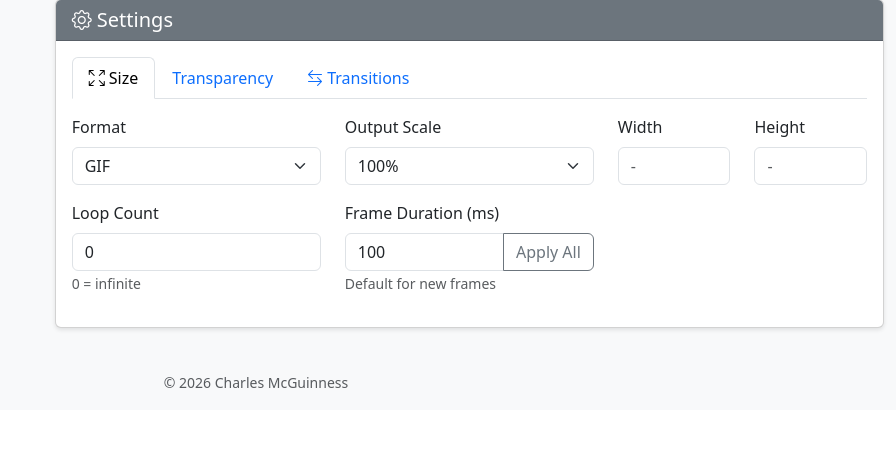
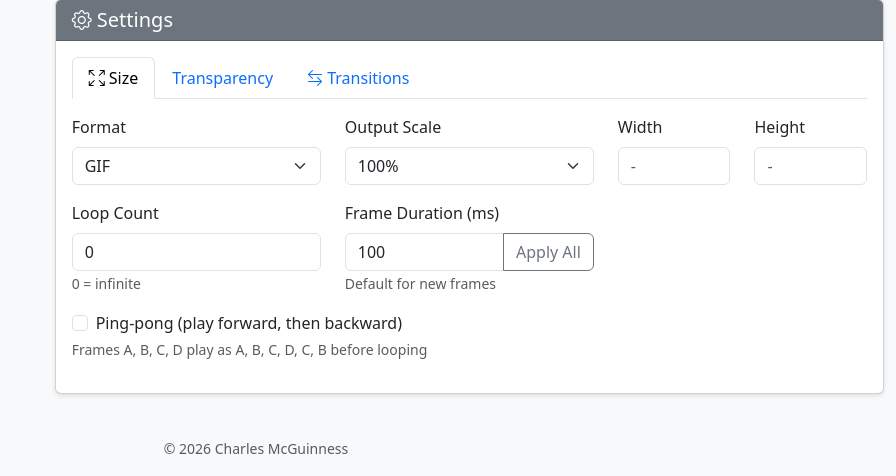
Before and after one commit to cmcguinness/AniGiffy, a Flask app: page / in a window 1280 px wide. Shown: the part 498-974 px from the top of the page, without its empty margins (384-1280 px from the left). Before the commit the page ends 886 px from the top, so only its background shows below. Run offline with Flask 3, Linux system fonts and the light colour scheme; some libraries are stand-ins or nearby versions.

Commit message:
Add ping-pong option to play frames forward then backward
A new "Ping-pong" checkbox in the Size settings plays frames A, B, C, D
as A, B, C, D, C, B before looping. The endpoints are held only once so
the animation doesn't stutter at each turnaround, and the wrap from the
last reversed frame back to the first is seamless.

The sequence is extended after frames are prepared, so the reversed leg
reuses the already-decoded and resized images -- no extra file I/O.
Per-frame durations mirror along with their frames, and transitions
apply across the reverse leg and the loop point. Honoured by both the
preview and full-generate paths, and by GIF and APNG output.

Sequences of one or two frames are left alone, since reversing them
would just repeat what the loop already does.

Co-Authored-By: Claude Opus 5 (1M context) <noreply@anthropic.com>
Claude-Session: https://claude.ai/code/session_01LqgtEHWjqynVnZonpFpvS1

```diff
--- a/static/js/app.js
+++ b/static/js/app.js
@@ -14,7 +14,8 @@ const state = {
         transitionType: 'crossfade',
         transitionTime: 0,
         transitionSteps: 5,
-        outputFormat: 'gif'
+        outputFormat: 'gif',
+        pingPong: false
     },
     frames: [],
     currentPreview: null
@@ -78,6 +79,7 @@ function initializeEventListeners() {
     document.getElementById('outputFormat').addEventListener('change', updateSettings);
     document.getElementById('scale').addEventListener('change', updateSettings);
     document.getElementById('loop').addEventListener('change', updateSettings);
+    document.getElementById('pingPong').addEventListener('change', updateSettings);
     document.getElementById('outputWidth').addEventListener('change', updateSettings);
     document.getElementById('outputHeight').addEventListener('change', updateSettings);
     document.getElementById('defaultDuration').addEventListener('change', updateSettings);
@@ -526,6 +528,7 @@ function updateSettings(event) {
     state.settings.outputFormat = document.getElementById('outputFormat').value;
     state.settings.scale = parseInt(document.getElementById('scale').value);
     state.settings.loop = parseInt(document.getElementById('loop').value);
+    state.settings.pingPong = document.getElementById('pingPong').checked;
     state.settings.transparent = document.getElementById('transparent').checked;
     state.settings.backgroundColor = document.getElementById('backgroundColor').value;
     state.settings.alphaThreshold = parseInt(document.getElementById('alphaThreshold').value);
@@ -593,6 +596,7 @@ function updateUI() {
     document.getElementById('scale').value = state.settings.scale;
     document.getElementById('defaultDuration').value = state.settings.defaultDuration;
     document.getElementById('loop').value = state.settings.loop;
+    document.getElementById('pingPong').checked = state.settings.pingPong;
     updateGenerateButtonLabel();
 
     // Update transparency settings
--- a/templates/index.html
+++ b/templates/index.html
@@ -135,6 +135,19 @@
                                 <small class="form-text text-muted">Default for new frames</small>
                             </div>
                         </div>
+                        <div class="row">
+                            <div class="col-12 mb-3">
+                                <div class="form-check">
+                                    <input class="form-check-input" type="checkbox" id="pingPong">
+                                    <label class="form-check-label" for="pingPong">
+                                        Ping-pong (play forward, then backward)
+                                    </label>
+                                </div>
+                                <small class="form-text text-muted">
+                                    Frames A, B, C, D play as A, B, C, D, C, B before looping
+                                </small>
+                            </div>
+                        </div>
                     </div>
 
                     <!-- Transparency Tab -->
```
Also changed, not shown: models/project.py (+8 -3 lines), services/gif_builder.py (+10 -1 lines).
